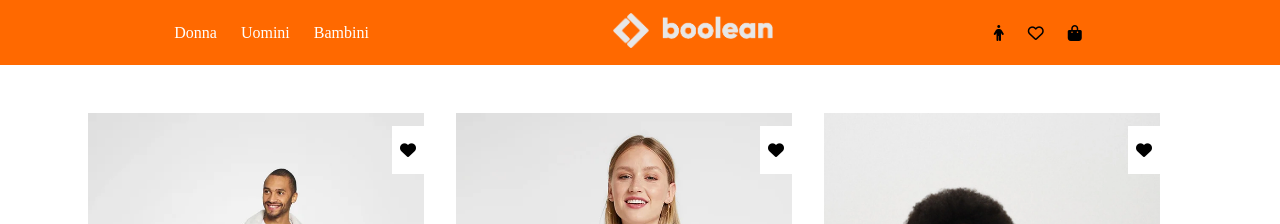
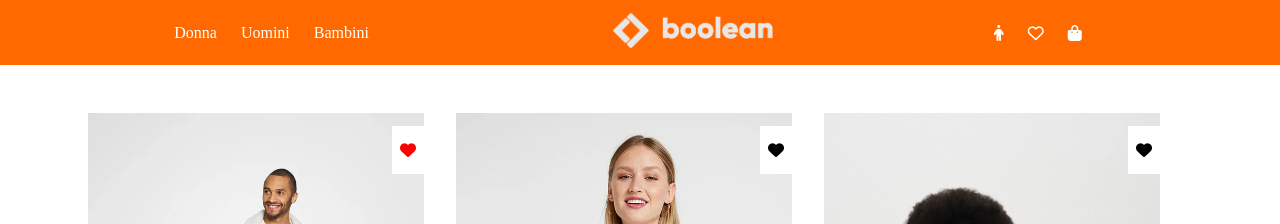
Before and after one commit to martinaliporata/html-css-boolando, a plain HTML site: page index.html in a window 1280 px wide. In both pictures the pointer is over the icon 408 px from the left and 150 px from the top of the page. Shown: the top 224 px of the page. Drawn offline with Linux system fonts and the light colour scheme.

Commit message:
heart red

```diff
--- a/css/style.css
+++ b/css/style.css
@@ -25,6 +25,10 @@
     color: white;
 }
 
+.heart:hover {
+    color: red;
+}
+
 header {
     background-color: #ff6900;
     display: flex;
@@ -33,6 +37,7 @@ header {
     align-content: center;
     align-items: center;
     padding: 1% 5%;
+    color: white;
 }
 
 img.first-image, img.second-image {
```
